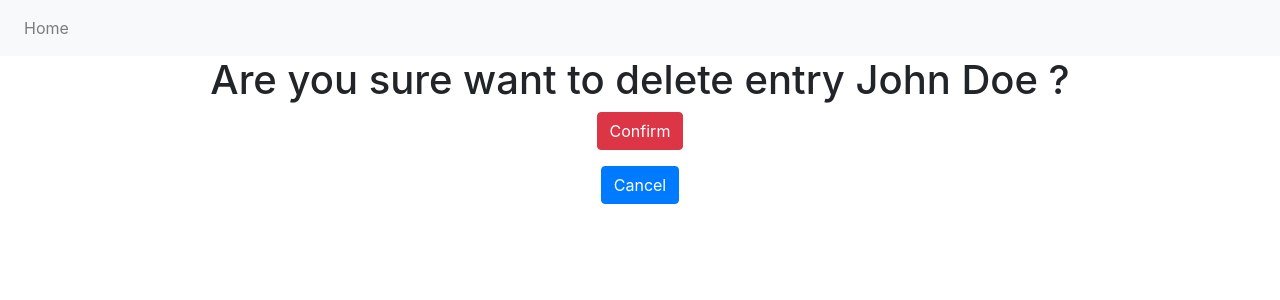
After one commit to ruslanhq/python_cw_6, a Django app: page /entry/delete/1/ in a window 1280 px wide. The commit adds this page. Shown: the top 300 px of the page. Run offline with Django 3.2, Linux system fonts and the light colour scheme; data comes from the database, SQL or seed files in the repository; some libraries are stand-ins or nearby versions.

Commit message:
Added Step_5

```diff
--- a/source/main/urls.py
+++ b/source/main/urls.py
@@ -15,12 +15,13 @@ Including another URLconf
 """
 from django.contrib import admin
 from django.urls import path
-from webapp.views import entry_view, entry_create, entry_update
+from webapp.views import entry_view, entry_create, entry_update, entry_delete
 
 
 urlpatterns = [
     path('admin/', admin.site.urls),
     path('', entry_view, name='index'),
     path('entry/add/', entry_create, name='entry_add'),
-    path('entry/edit/<int:pk>/', entry_update, name='entry_edit' )
+    path('entry/edit/<int:pk>/', entry_update, name='entry_edit' ),
+    path('entry/delete/<int:pk>/', entry_delete, name='entry_delete')
 ]
--- /dev/null
+++ b/source/webapp/templates/delete.html
@@ -0,0 +1,10 @@
+{% extends 'base.html' %}
+{% block title %}Delete Entry{% endblock %}
+{% block content %}
+    <h1>Are you sure want to delete entry {{ entry }} ?</h1>
+    <form method="POST" action="{% url 'entry_delete' entry.pk %}" class="text-center">
+        {% csrf_token %}
+        <p><input type="submit" value="Confirm" id="input" class=" btn btn-danger"></p>
+        <p><a href="{% url 'index'%}" class="btn btn-primary">Cancel</a></p>
+    </form>
+{% endblock %}
--- a/source/webapp/templates/index.html
+++ b/source/webapp/templates/index.html
@@ -14,7 +14,7 @@
                     <h6 class="card-subtitle mb-2 text-muted">{{ entr.email }}</h6>
                     <p class="card-text">{{ entr.text }}</p>
                     <a href="{% url 'entry_edit' entr.pk %}" class="card-link"><i class="fas fa-edit"></i></a>
-                    <a href="#" class="card-link"><i class="fas fa-trash-alt"></i></a>
+                    <a href="{% url 'entry_delete' entr.pk %}" class="card-link"><i class="fas fa-trash-alt"></i></a>
                 </div>
             </div>
         <hr/>
--- a/source/webapp/views.py
+++ b/source/webapp/views.py
@@ -58,3 +58,14 @@ def entry_update(request, pk):
                 'form': form,
                 'entry': entry
             })
+
+
+def entry_delete(request, pk):
+    entry = get_object_or_404(Entry, pk=pk)
+    if request.method == 'GET':
+        return render(request, 'delete.html', {
+            'entry': entry
+        })
+    elif request.method == 'POST':
+        entry.delete()
+        return redirect('index')
```
